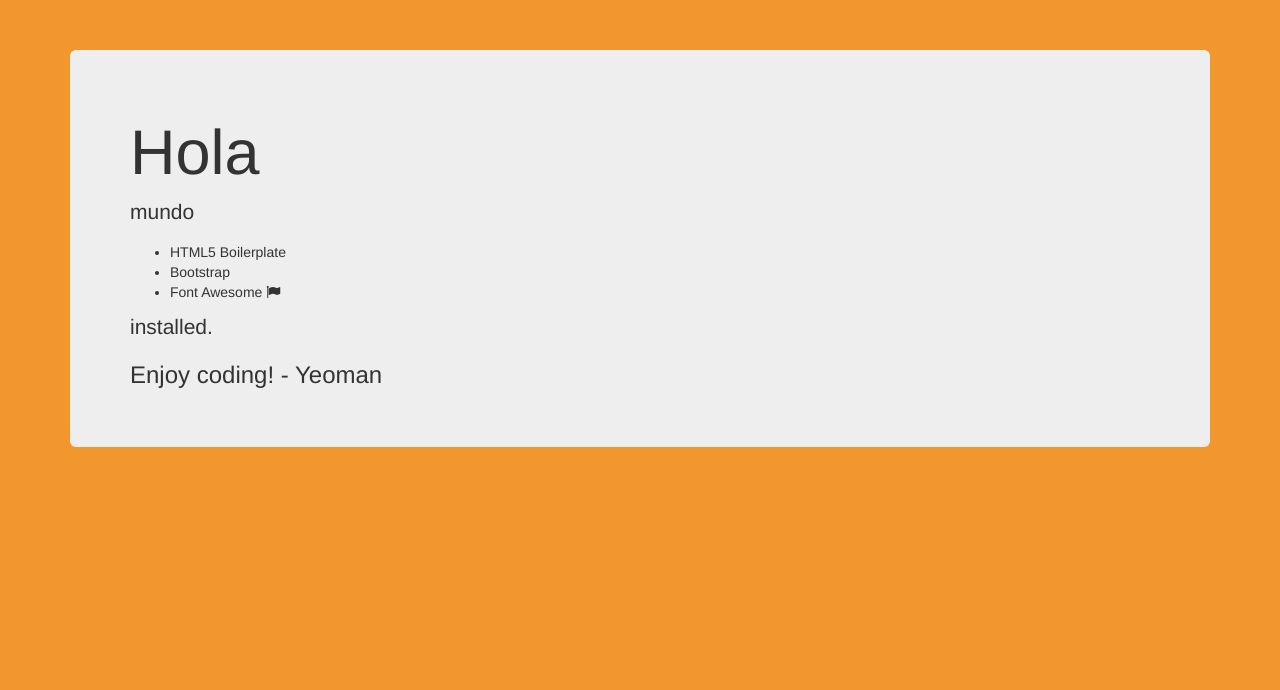
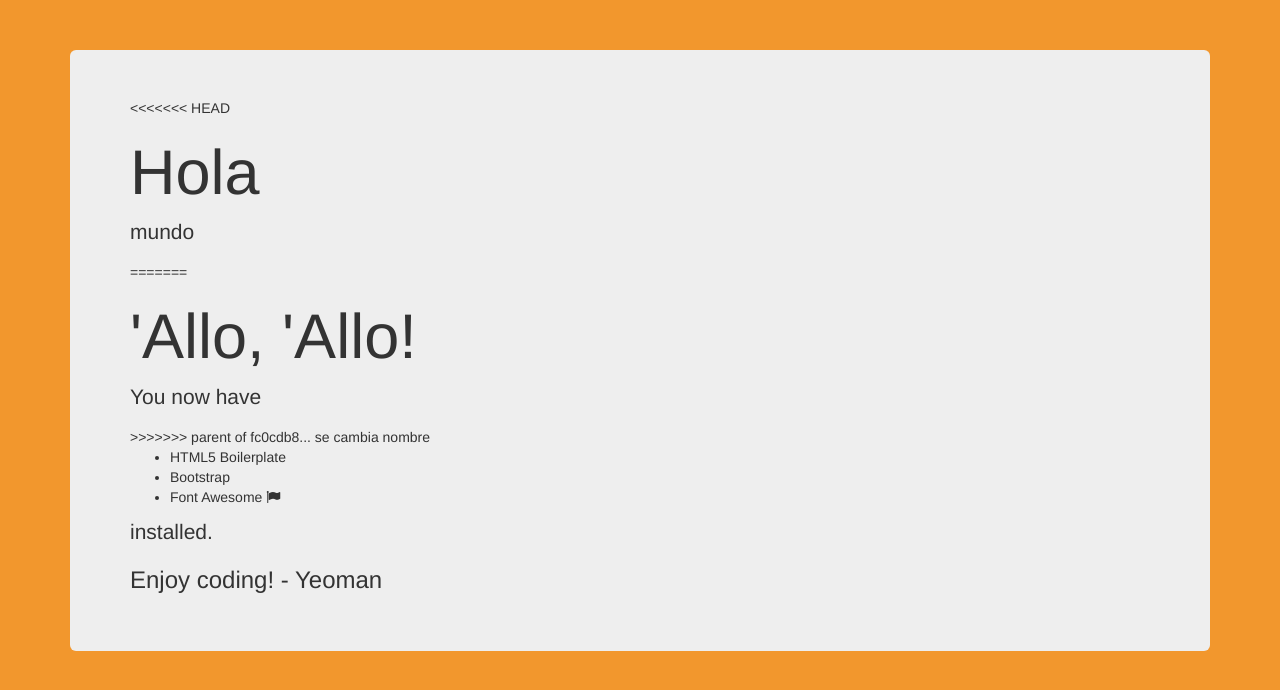
Before and after one commit to algibu/borrame, a website: page app/index.html in a window 1280 px wide. Drawn offline with nearby package versions, Linux system fonts and the light colour scheme.

Commit message:
Revert "se cambia nombre"
This reverts commit fc0cdb8e4321e4fb0a61e1ea31ae908ab08d371c.

Conflicts:
	app/index.html

```diff
--- a/app/index.html
+++ b/app/index.html
@@ -18,8 +18,13 @@
   <body>
     <div class="container">
       <div class="jumbotron">
+<<<<<<< HEAD
         <h1>Hola</h1>
         <p>mundo</p>
+=======
+        <h1>'Allo, 'Allo!</h1>
+        <p>You now have</p>
+>>>>>>> parent of fc0cdb8... se cambia nombre
         <ul>
           <li>HTML5 Boilerplate</li>
           <li>Bootstrap</li>
```
